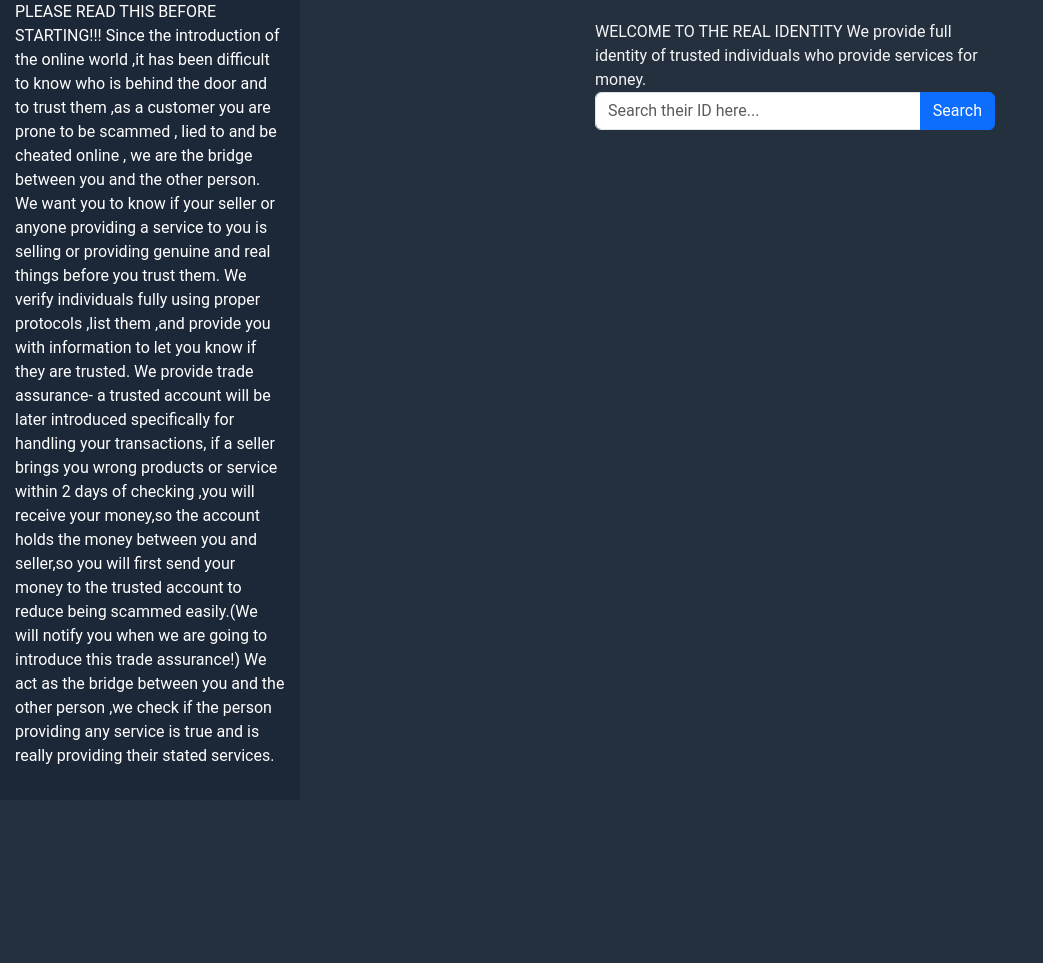
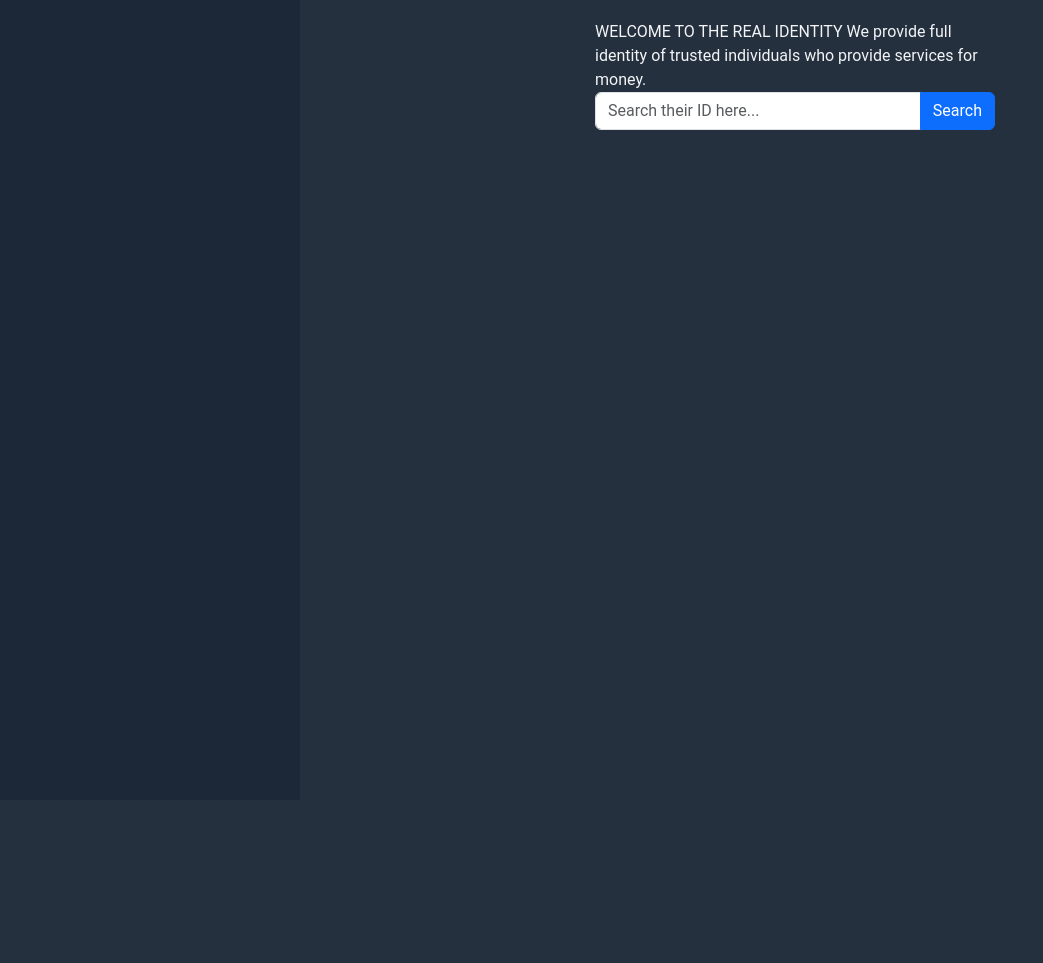
Before and after one commit to darryltawana-gif/my-ecommerce-site, a Django app: template templates/home.html in a window 1280 px wide. Shown: the top 963 px of the page, without its empty margins (0-1043 px from the left). Run offline with Django 5.2, Linux system fonts and the light colour scheme; the template is opened without the code that fills it, so the values that code supplies are empty; some libraries are stand-ins or nearby versions.

Commit message:
Updated template code

```diff
--- a/templates/home.html
+++ b/templates/home.html
@@ -41,12 +41,6 @@
 <body class="index-page">
 
   <header id="header" class="header dark-background d-flex flex-column justify-content-between">
-  PLEASE READ THIS BEFORE STARTING!!!
-Since the introduction of  the online world ,it has been difficult to know who is behind the door and to trust them ,as a customer you are prone to be scammed , lied to and be cheated online , we are the bridge between you and the other person.
-                We want you to know if your seller or anyone providing a service to you is selling or providing genuine and real things before you trust them.
-                We verify individuals fully using proper protocols ,list them ,and provide you with information to let you know if they are trusted.
-                We provide trade assurance- a trusted account will be later introduced specifically for handling your transactions, if a seller brings you wrong products or service within 2 days of checking ,you will receive your money,so the account holds the money between you and seller,so you will first send your money to the trusted account to reduce being scammed easily.(We will notify you when we are going to introduce this trade assurance!)
-                We act as the bridge between you and the other person ,we check if the person providing any service is true and is really providing their stated services.
 
 
   </header>
```
Also changed, not shown: 1 other file.
